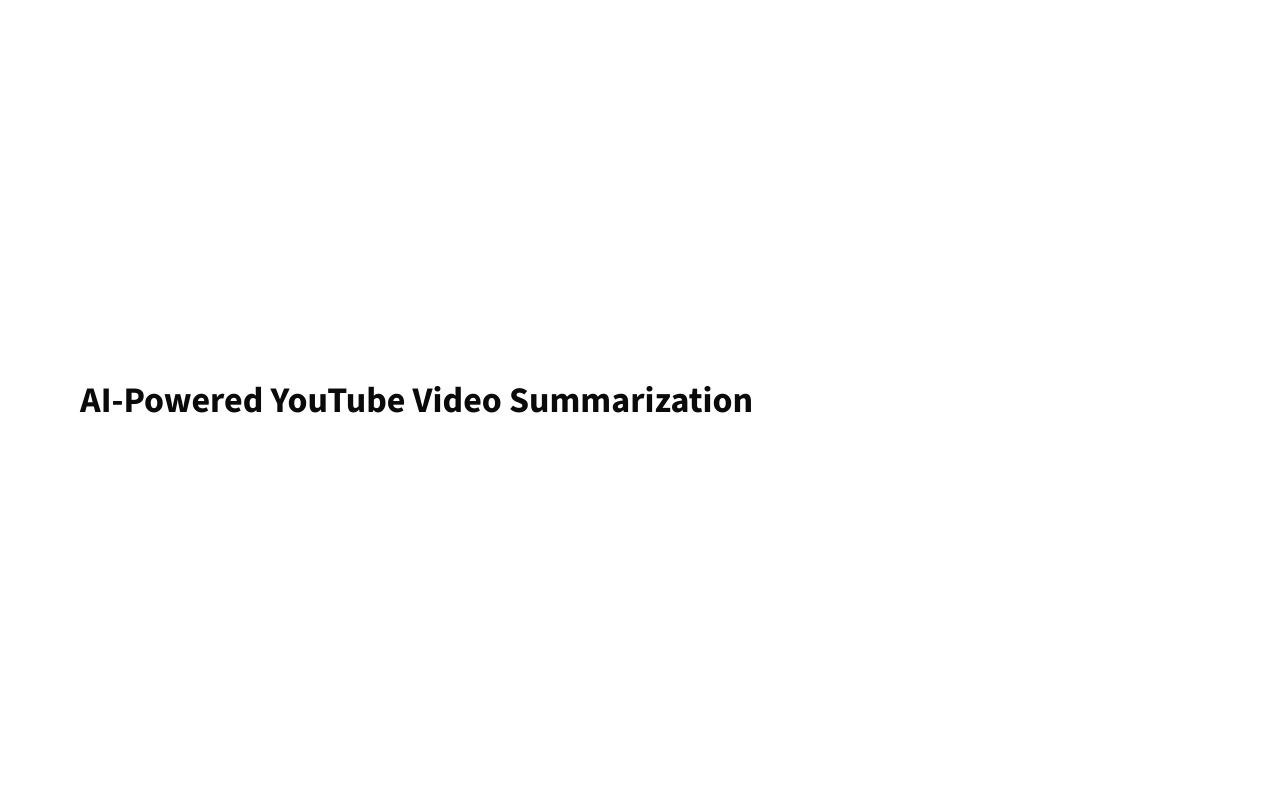
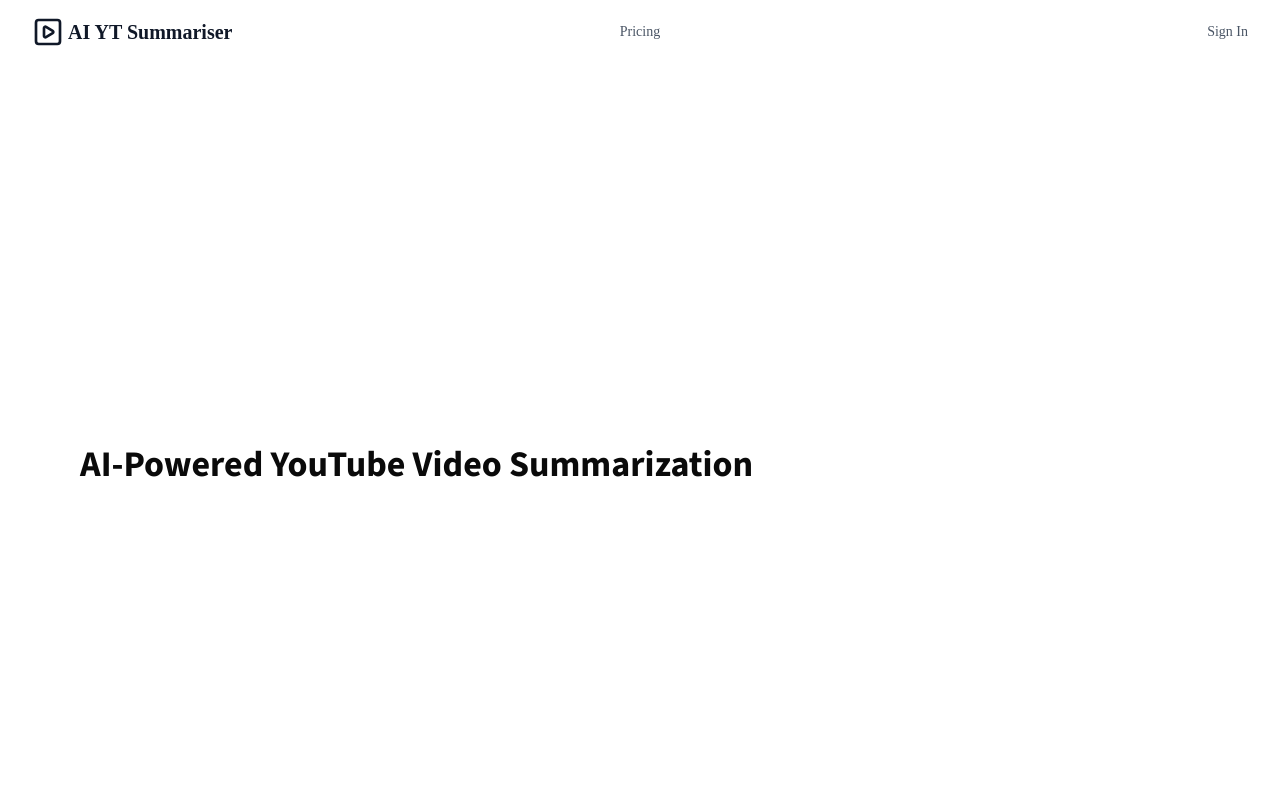
Before and after one commit to shubhamnagar234/ai-yt-summariser, a Next.js app: page / in a window 1280 px wide. Shown: the top 800 px of the page. Built offline with nearby package versions, Linux system fonts and the light colour scheme.

Commit message:
Header and Navigation

```diff
--- a/src/app/layout.tsx
+++ b/src/app/layout.tsx
@@ -1,6 +1,8 @@
 import type { Metadata } from 'next';
 import { Source_Sans_3 as FontSans } from 'next/font/google';
 import './globals.css';
+import Header from '@/components/common/header';
+import Footer from '@/components/common/footer';
 
 const fontSans = FontSans({
   variable: '--font-sans',
@@ -20,8 +22,14 @@
   children: React.ReactNode;
 }>) {
   return (
-    <html lang="en" className={`${fontSans.variable} h-full antialiased`}>
-      <body className="min-h-full flex flex-col">{children}</body>
+    <html lang="en">
+      <body className={`${fontSans.variable} antialiased`}>
+        <div className="relative flex flex-col min-h-screen">
+          <Header />
+          <main className="flex-1">{children}</main>
+          <Footer />
+        </div>
+      </body>
     </html>
   );
 }
--- /dev/null
+++ b/src/components/common/footer.tsx
@@ -0,0 +1,3 @@
+export default function Footer() {
+  return <footer className="bg-gray-50 py-12">Footer</footer>;
+}
--- /dev/null
+++ b/src/components/common/header.tsx
@@ -0,0 +1,34 @@
+import { SquarePlay } from 'lucide-react';
+import { Button } from '../ui/button';
+import NavLink from './nav-link';
+
+export default function Header() {
+  const isLoggedIn = false;
+  return (
+    <nav className="container flex items-center justify-between py-4 lg:px-8 px-2 mx-auto">
+      <div className="flex lg:flex-1">
+        <NavLink href="/" className="flex items-center gap-1 lg:gap shrink-0">
+          <SquarePlay className="w-5 h-5 lg:w-8 lg:h-8 text-gray-900 hover:rotate-12 transform transition duration-200 ease-in-out" />
+          <span className="font-extrabold lg:text-xl text-gray-900">
+            AI YT Summariser
+          </span>
+        </NavLink>
+      </div>
+      <div className="flex lg:justify-center gap-4 lg:gap-12 lg:items-center">
+        <NavLink href="/#pricing">Pricing</NavLink>
+        {isLoggedIn && <NavLink href="/#dashboard">Your Summaries</NavLink>}
+      </div>
+      <div className="flex lg:justify-end lg:flex-1">
+        {isLoggedIn ? (
+          <div className="flex gap-2 items-center">
+            <NavLink href="/upload">Upload a PDF</NavLink>
+            <div>Pro</div>
+            <Button>User</Button>
+          </div>
+        ) : (
+          <NavLink href="/sign-in">Sign In</NavLink>
+        )}
+      </div>
+    </nav>
+  );
+}
--- /dev/null
+++ b/src/components/common/nav-link.tsx
@@ -0,0 +1,32 @@
+'use client';
+
+import { cn } from '@/lib/utils';
+import Link from 'next/link';
+import { usePathname } from 'next/navigation';
+
+export default function NavLink({
+  href,
+  children,
+  className,
+}: {
+  href: string;
+  children: React.ReactNode;
+  className?: string;
+}) {
+  const pathname = usePathname();
+  const isActive =
+    pathname === href || (href !== '/' && pathname.startsWith(href));
+
+  return (
+    <Link
+      href={href}
+      className={cn(
+        'transition-colors text-sm duration-200 text-gray-600 hover:text-rose-500',
+        className,
+        isActive && 'text-rose-500',
+      )}
+    >
+      {children}
+    </Link>
+  );
+}
```
